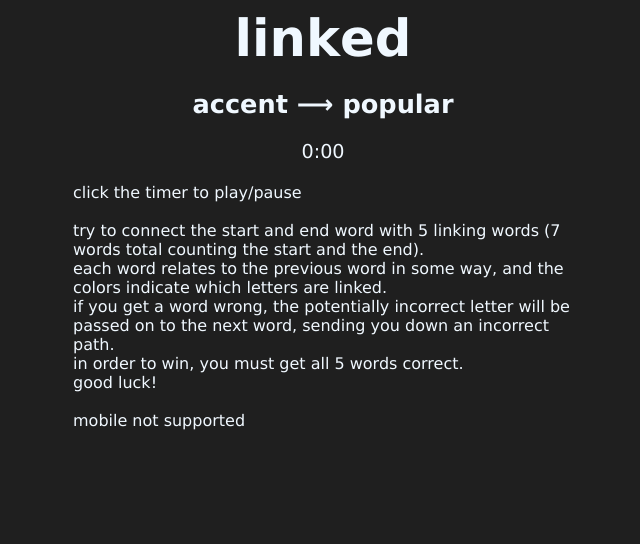
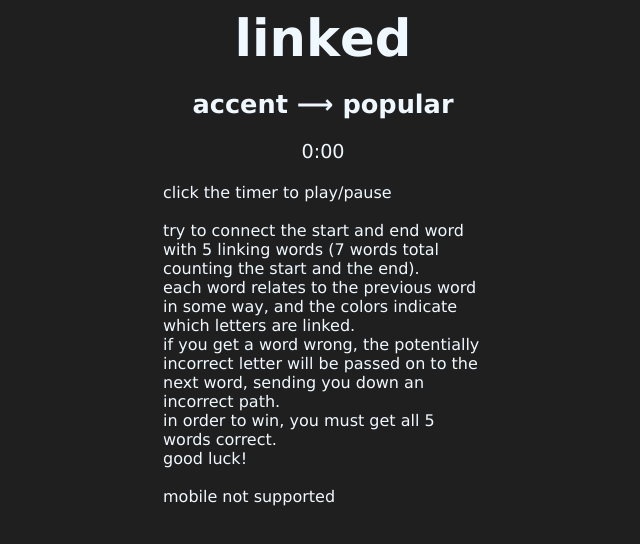
Before and after one commit to dsochoux/linked, a plain HTML site: page index.html in a window 1280 px wide. Shown: the whole page, without its empty margins (317-957 px from the left). Drawn offline with Linux system fonts and the light colour scheme.

Commit message:
width update

```diff
--- a/index.html
+++ b/index.html
@@ -9,7 +9,7 @@
     <title>linked</title>
 </head>
 <body>
-    <div id="content">
+    <div id="content" style="width: 25vw;">
         <div>
             <h1 id="title">
                 <!-- <span style="margin-right: -30px;">l</span>
@@ -41,7 +41,7 @@
                 <button id="hintbutton">show hint</button>
             </div>
         </div>
-        <p id="timerinstructions" style="display:block; font-size:1rem; width: 500px; margin: auto; text-align: left;">click the timer to play/pause<br/><br/>
+        <p id="timerinstructions" style="display:block; font-size:1rem; margin: auto; text-align: left;">click the timer to play/pause<br/><br/>
             try to connect the start and end word with 5 linking words (7 words total counting the start and the end).<br/>
         each word relates to the previous word in some way, and the colors indicate which letters are linked.<br/>
         if you get a word wrong, the potentially incorrect letter will be passed on to the next word, sending you down an incorrect path.<br/>
```
